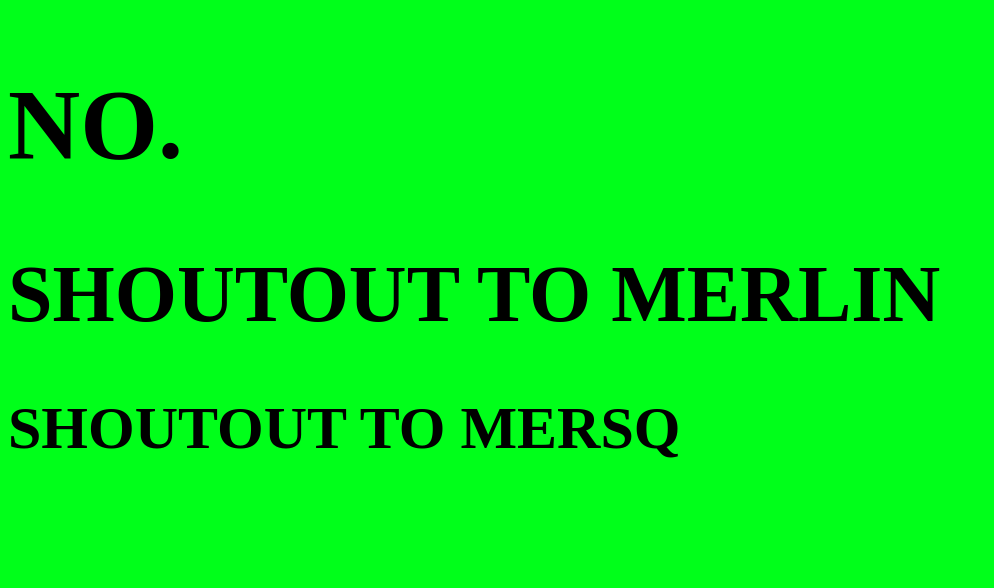
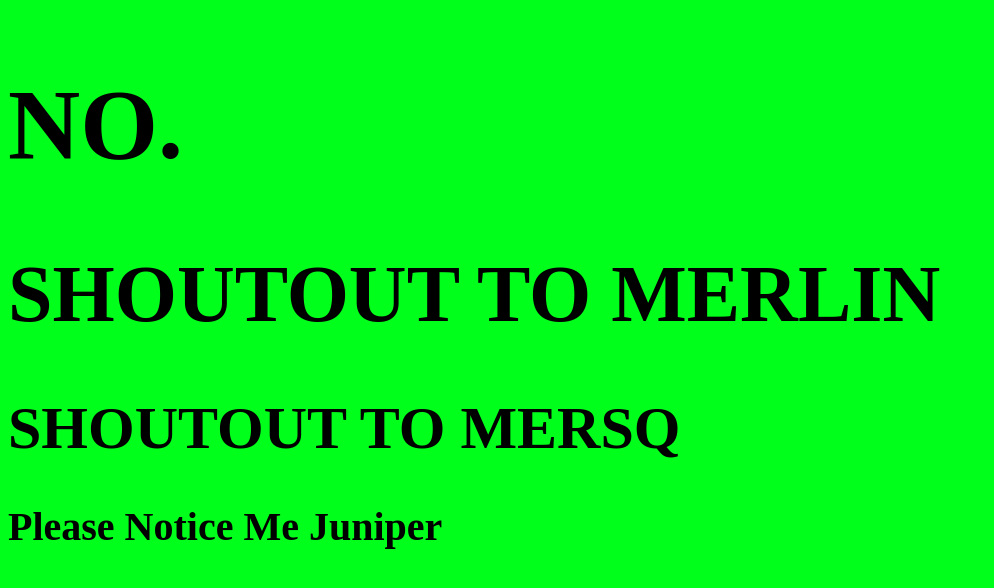
Before and after one commit to JustKyrix/srystalclime, a plain HTML site: page index.html in a window 1280 px wide. Shown: the whole page, without its empty margins (0-994 px from the left). Drawn offline with Linux system fonts and the light colour scheme.

Commit message:
Update index.html

```diff
--- a/index.html
+++ b/index.html
@@ -10,6 +10,8 @@
 		<h1 style="font-size: 100px;">NO.</h1>
 		<h1 style="font-size: 80px;">SHOUTOUT TO MERLIN</h1>
 		<h1 style="font-size: 60px;">SHOUTOUT TO MERSQ</h1>
+		<h1 style="font-size: 40px;">Please Notice Me Juniper</h1>
+
 	</font>
 	</body>
 </html>
```
